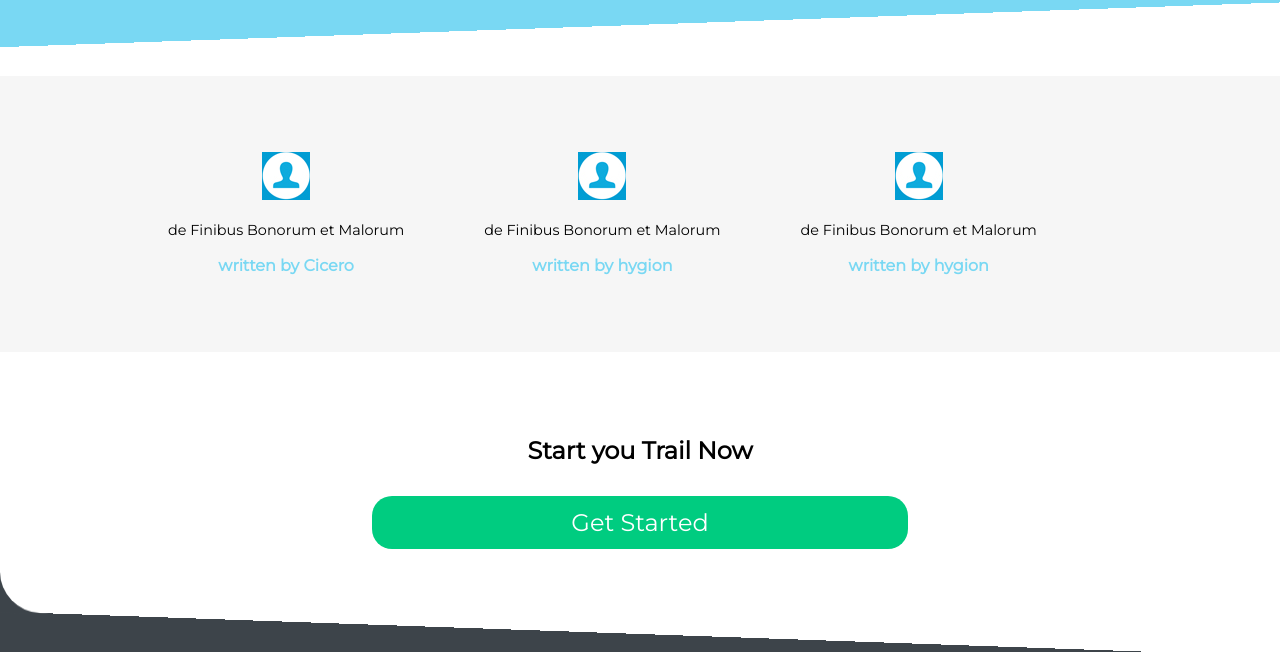
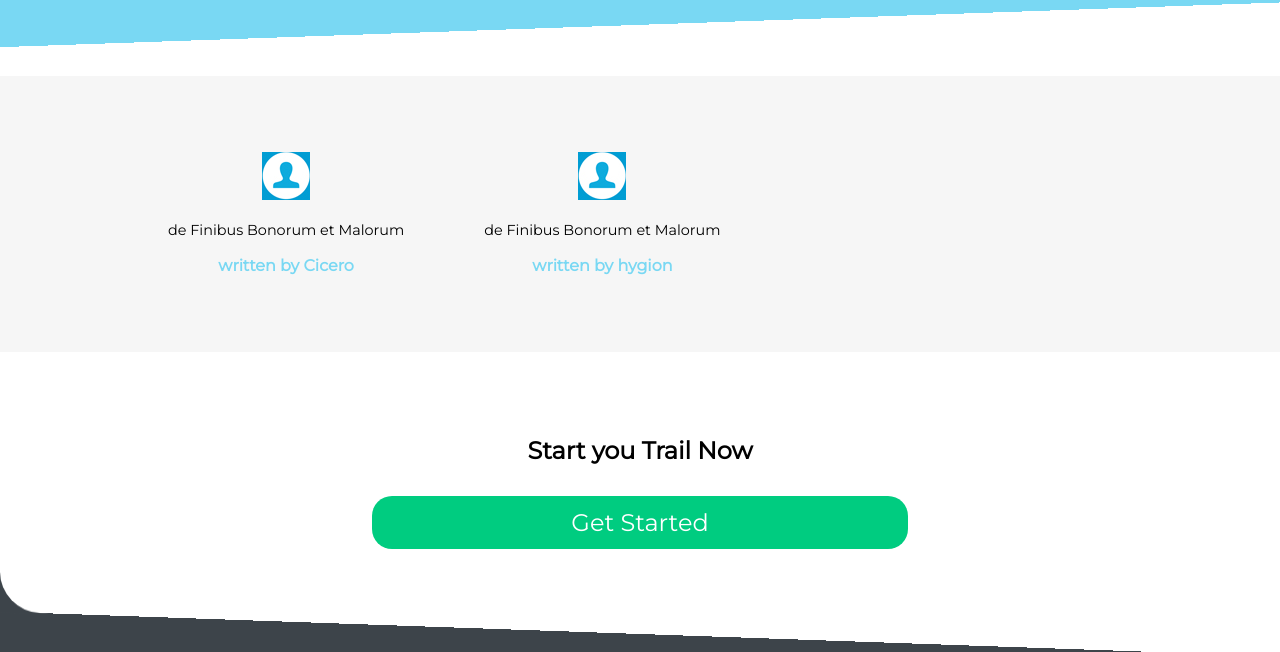
Before and after one commit to milanibharat/basic_example_responsive_page, a plain HTML site: page index.html in a window 1280 px wide. Shown: the part 1226-1878 px from the top of the page. Drawn offline with Linux system fonts and the light colour scheme.

Commit message:
index file

```diff
--- a/index.html
+++ b/index.html
@@ -74,13 +74,6 @@
                             <figcaption>written by hygion</figcaption>
                         </figure>
                     </li>
-                    <li>
-                        <figure>
-                            <img src='images/icon-candidates-available.jpg' alt='user2'>
-                            <blockquote>de Finibus Bonorum et Malorum</blockquote>
-                            <figcaption>written by hygion</figcaption>
-                        </figure>
-                    </li>
                 </ul>
             </div>
         </div>
```
